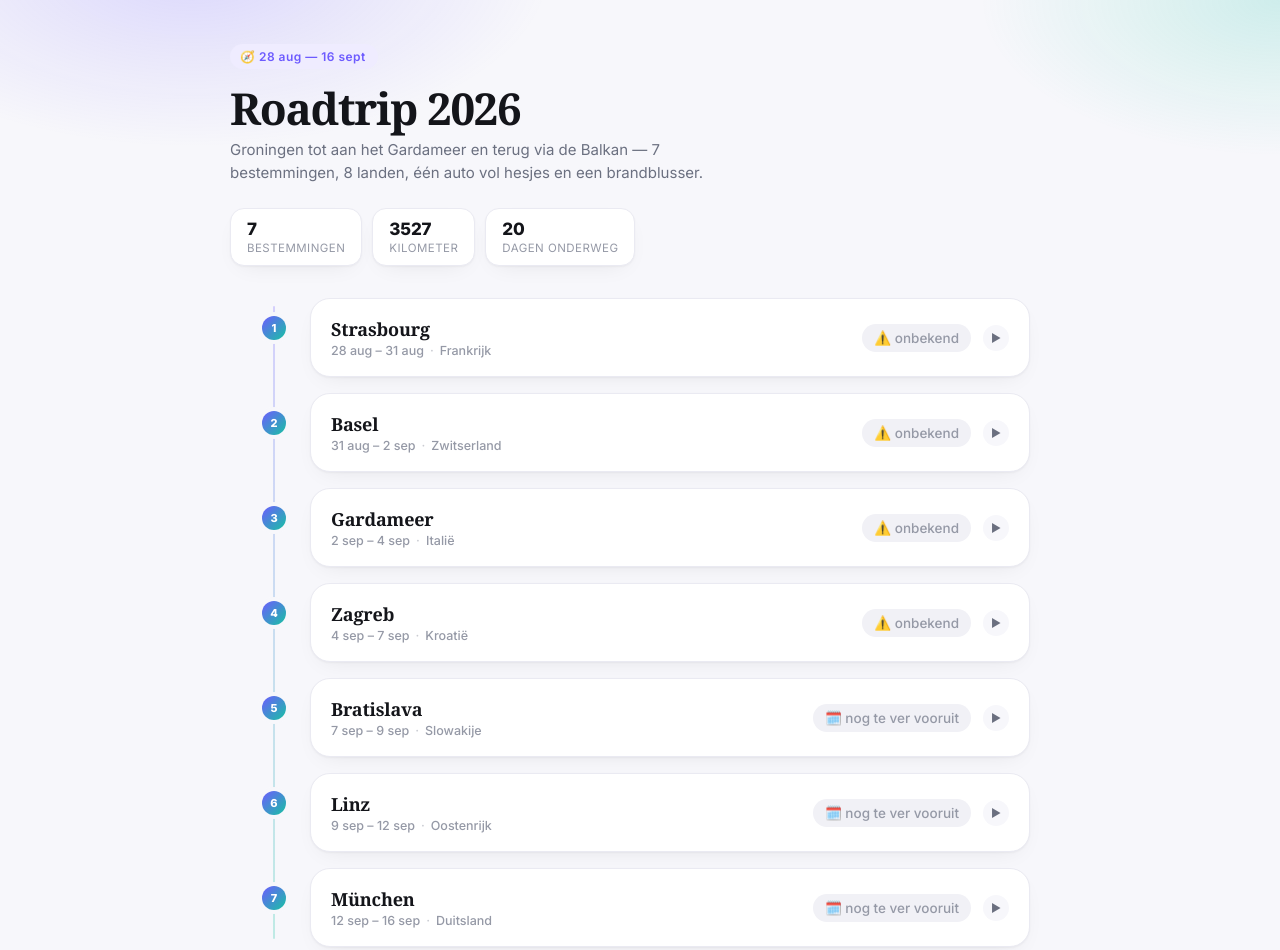
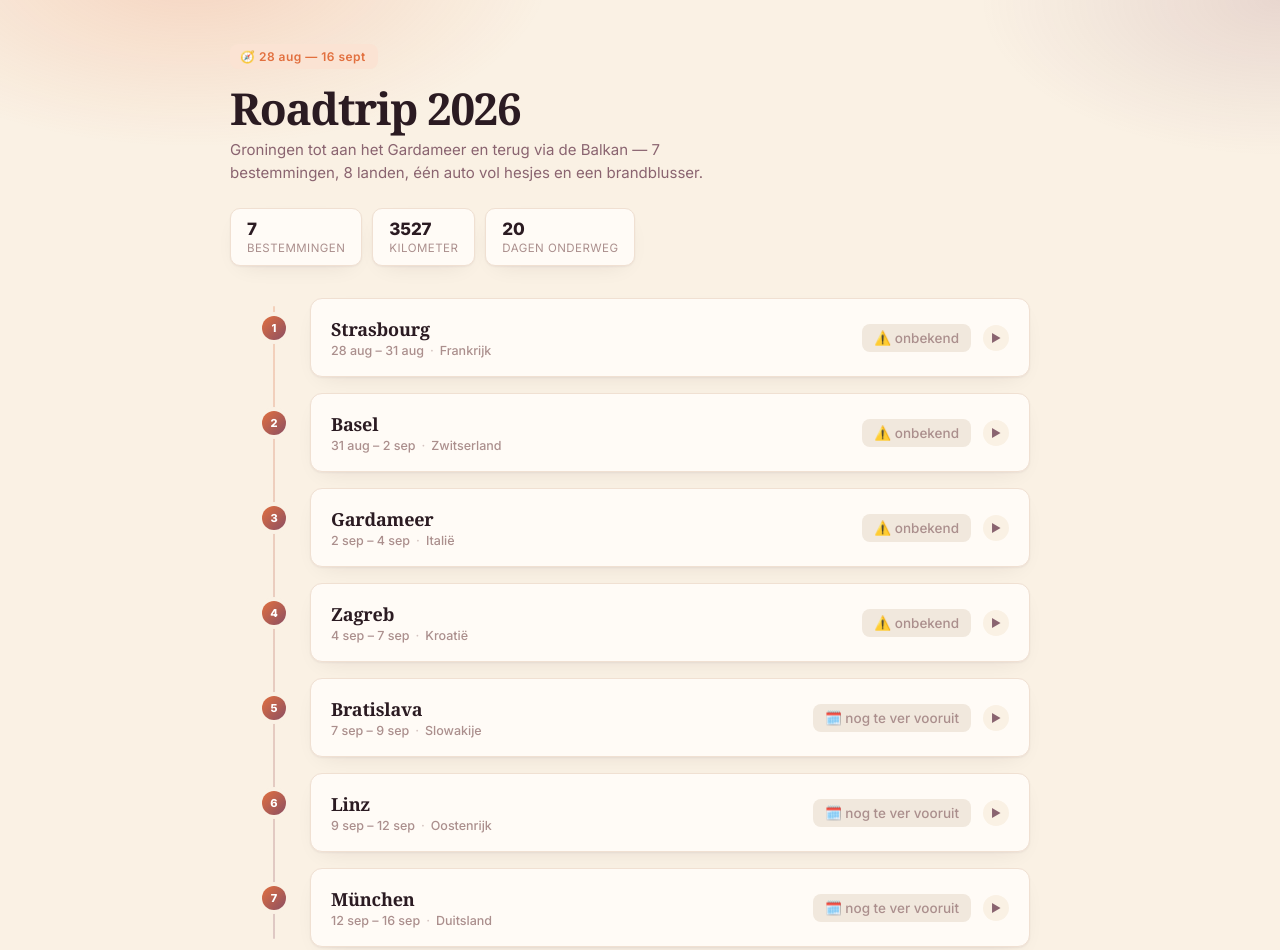
Before and after one commit to buistineke/vakantiedashboard, a plain HTML site: page index.html in a window 1280 px wide. Shown: the top 950 px of the page. Drawn offline with Linux system fonts and the light colour scheme; no server answers; a web font is replaced by a local one.

Commit message:
Warm up color palette and soften corner radius

```diff
--- a/index.html
+++ b/index.html
@@ -9,20 +9,20 @@
 <link href="https://fonts.googleapis.com/css2?family=Inter:wght@400;500;600;700;800&family=Lustria&display=swap" rel="stylesheet">
 <style>
   :root{
-    --ink:#14151a;
-    --muted:#6b7080;
-    --faint:#9599a6;
-    --bg:#f7f7fb;
-    --card:#ffffff;
-    --line:#eaeaf2;
-    --violet:#6d5bff;
-    --violet-soft:#efecff;
-    --mint:#17c3a2;
-    --mint-soft:#e3f9f3;
-    --coral:#ff6b6b;
-    --sun:#ffb648;
-    --shadow: 0 1px 2px rgba(20,21,26,0.04), 0 8px 24px -12px rgba(20,21,26,0.10);
-    --shadow-hover: 0 4px 8px rgba(20,21,26,0.06), 0 16px 32px -12px rgba(109,91,255,0.18);
+    --ink:#2b1b22;
+    --muted:#8a6470;
+    --faint:#ab8f8d;
+    --bg:#faf1e4;
+    --card:#fffbf6;
+    --line:#f0e0d2;
+    --terracotta:#e2703f;
+    --terracotta-soft:#fbe3d3;
+    --mauve:#8b4f63;
+    --mauve-soft:#f7e6e1;
+    --coral:#d9553a;
+    --sun:#e4a24a;
+    --shadow: 0 1px 2px rgba(43,27,34,0.05), 0 8px 24px -12px rgba(43,27,34,0.12);
+    --shadow-hover: 0 4px 8px rgba(43,27,34,0.07), 0 16px 32px -12px rgba(226,112,63,0.20);
   }
   *{box-sizing:border-box;}
   body{
@@ -42,8 +42,8 @@
     padding:44px 20px 64px;
     overflow:hidden;
     background:
-      radial-gradient(600px 300px at 15% -10%, rgba(109,91,255,0.20), transparent 60%),
-      radial-gradient(500px 260px at 100% 0%, rgba(23,195,162,0.18), transparent 60%),
+      radial-gradient(600px 300px at 15% -10%, rgba(226,112,63,0.22), transparent 60%),
+      radial-gradient(500px 260px at 100% 0%, rgba(139,79,99,0.16), transparent 60%),
       var(--bg);
   }
   .hero-inner{
@@ -57,10 +57,10 @@
     font-size:12px;
     font-weight:600;
     letter-spacing:0.04em;
-    color:var(--violet);
-    background:var(--violet-soft);
+    color:var(--terracotta);
+    background:var(--terracotta-soft);
     padding:5px 12px 5px 10px;
-    border-radius:100px;
+    border-radius:8px;
     margin-bottom:16px;
   }
   .hero h1{
@@ -86,7 +86,7 @@
   .stat-pill{
     background:var(--card);
     border:1px solid var(--line);
-    border-radius:14px;
+    border-radius:10px;
     padding:10px 16px;
     box-shadow:var(--shadow);
     font-size:13px;
@@ -112,7 +112,7 @@
     top:8px;
     bottom:8px;
     width:2px;
-    background:linear-gradient(to bottom, var(--violet), var(--mint));
+    background:linear-gradient(to bottom, var(--terracotta), var(--mauve));
     opacity:0.25;
     border-radius:2px;
   }
@@ -129,7 +129,7 @@
     width:24px;
     height:24px;
     border-radius:50%;
-    background:linear-gradient(135deg, var(--violet), var(--mint));
+    background:linear-gradient(135deg, var(--terracotta), var(--mauve));
     color:#fff;
     display:flex;
     align-items:center;
@@ -143,7 +143,7 @@
   details.card{
     background:var(--card);
     border:1px solid var(--line);
-    border-radius:20px;
+    border-radius:12px;
     box-shadow:var(--shadow);
     overflow:hidden;
     transition:box-shadow 0.2s ease, transform 0.2s ease;
@@ -188,14 +188,14 @@
     gap:6px;
     font-size:13.5px;
     font-weight:600;
-    background:var(--mint-soft);
-    color:#0d8a71;
+    background:var(--terracotta-soft);
+    color:#a8461f;
     padding:6px 12px;
-    border-radius:100px;
+    border-radius:8px;
     white-space:nowrap;
   }
   .weather-chip.pending{
-    background:#f1f1f6;
+    background:#f1e8dd;
     color:var(--faint);
     font-weight:500;
   }
@@ -231,7 +231,7 @@
     gap:16px;
     align-items:center;
     background:var(--bg);
-    border-radius:14px;
+    border-radius:10px;
     padding:14px 16px;
   }
   .icon-big{font-size:32px;line-height:1;}
@@ -248,8 +248,8 @@
     justify-content:space-between;
     align-items:flex-start;
     gap:14px;
-    background:var(--violet-soft);
-    border-radius:14px;
+    background:var(--terracotta-soft);
+    border-radius:10px;
     padding:14px 16px;
   }
   .hotel-name{font-weight:700;font-size:14.5px;}
@@ -259,10 +259,10 @@
     font-size:12.5px;
     font-weight:700;
     color:#fff;
-    background:var(--violet);
+    background:var(--terracotta);
     text-decoration:none;
     padding:8px 14px;
-    border-radius:100px;
+    border-radius:8px;
     white-space:nowrap;
   }
 
@@ -281,7 +281,7 @@
     font-size:14px;
     padding:10px 14px;
     background:var(--bg);
-    border-radius:12px;
+    border-radius:8px;
   }
   .sights .rating{
     font-size:11.5px;
```
